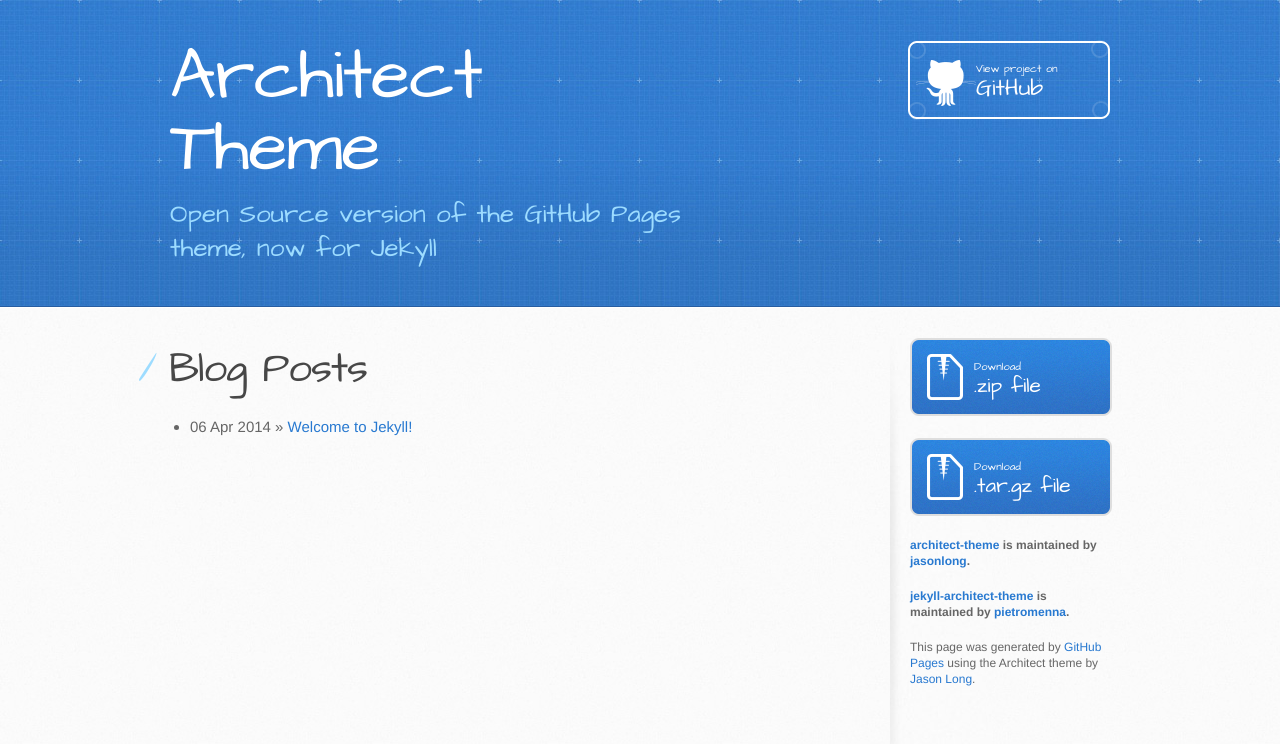
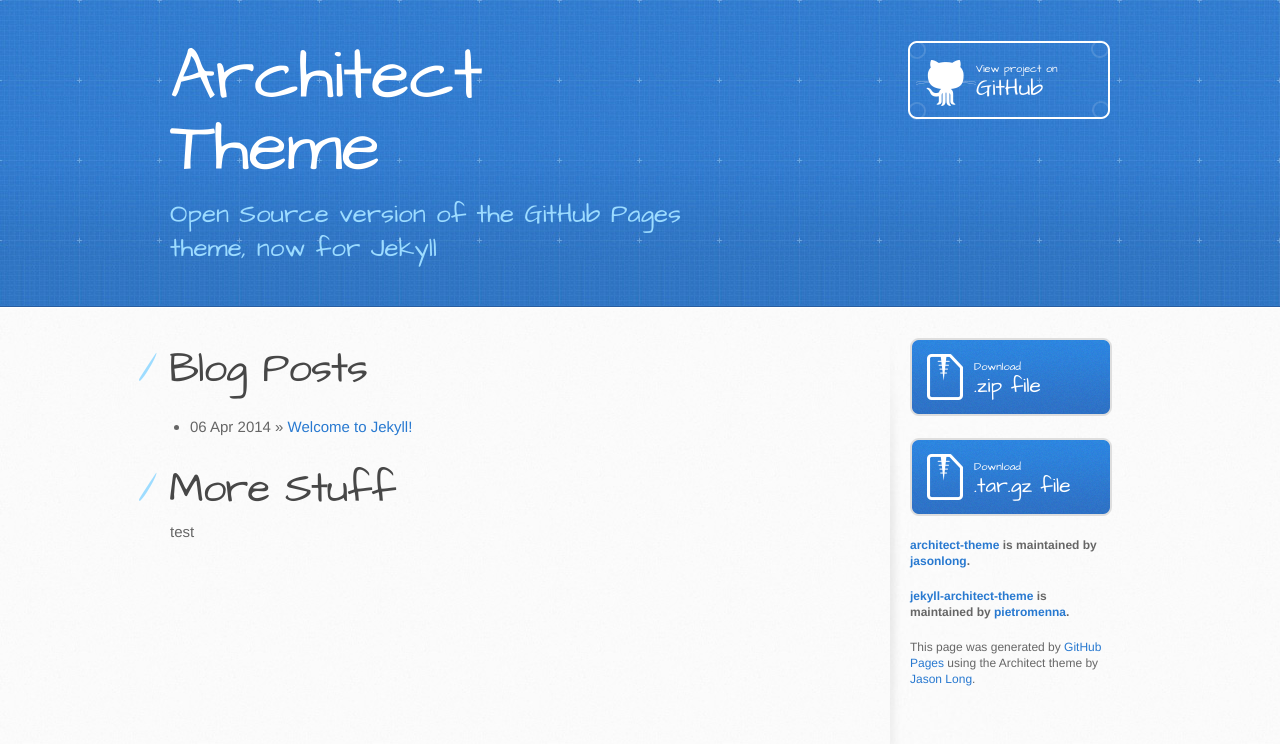
Before and after one commit to DennisDawson/DennisDawson.github.io, a Jekyll site: the page built from index.html, in a window 1280 px wide. Shown: the top 744 px of the page. Built offline with Jekyll 4.4.1, drawn with Linux system fonts in a browser that asks for light colours; Markdown is read by kramdown in place of the engine named in the settings.

Commit message:
Minor modification for playful purposes.

```diff
--- a/index.html
+++ b/index.html
@@ -1,6 +1,6 @@
 ---
 layout: default
-title: Architect Theme by Jason Long
+title: RecordServer
 ---
 
 <div id="home">
@@ -11,3 +11,7 @@ title: Architect Theme by Jason Long
     {% endfor %}
   </ul>
 </div>
+<div>
+  <h1>More Stuff</h1>
+  <p>test</p>
+</div>
```
